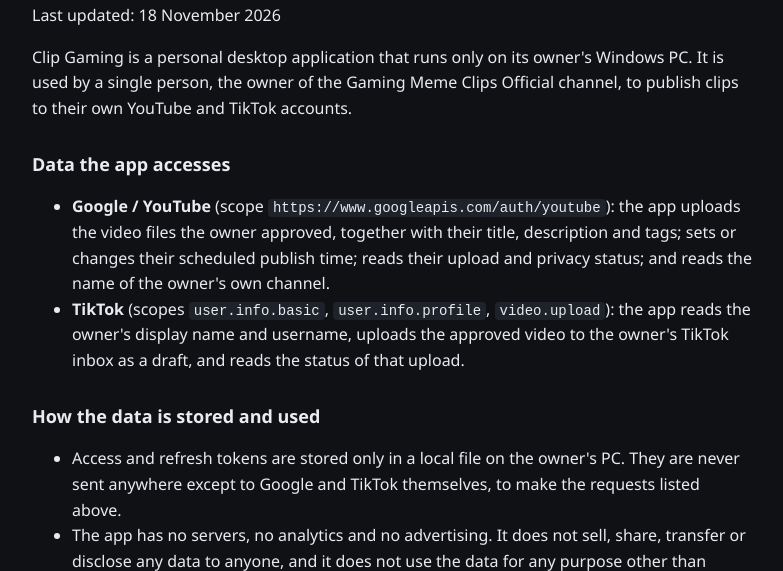
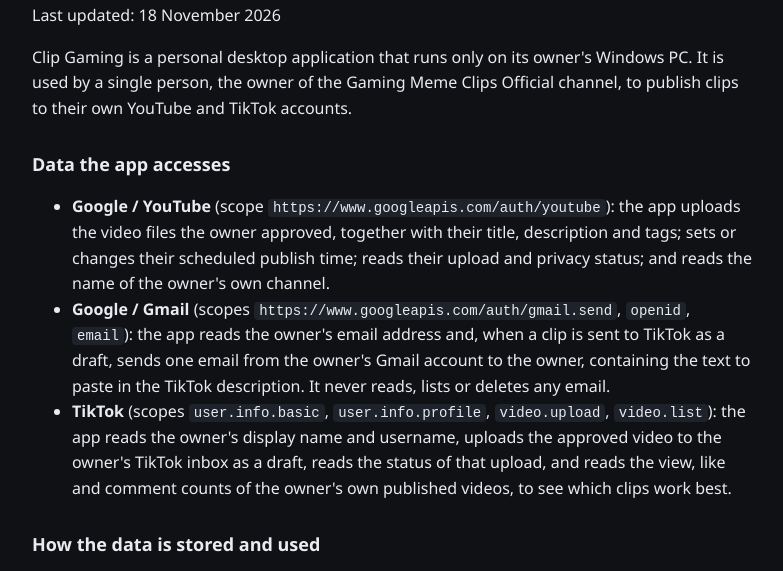
Before and after one commit to gamingmemeclipsofficial-afk/gamingmemeclipsofficial-afk.github.io, a plain HTML site: page privacy.html in a window 1280 px wide. Shown: the part 159-730 px from the top of the page, without its empty margins (248-1031 px from the left). Drawn offline with Linux system fonts and the light colour scheme.

Commit message:
Update privacy.html

```diff
--- a/privacy.html
+++ b/privacy.html
@@ -19,9 +19,14 @@
     <li><b>Google / YouTube</b> (scope <code>https://www.googleapis.com/auth/youtube</code>): the app uploads the video files
       the owner approved, together with their title, description and tags; sets or changes their scheduled publish time;
       reads their upload and privacy status; and reads the name of the owner's own channel.</li>
-    <li><b>TikTok</b> (scopes <code>user.info.basic</code>, <code>user.info.profile</code>, <code>video.upload</code>): the app
-      reads the owner's display name and username, uploads the approved video to the owner's TikTok inbox as a draft, and
-      reads the status of that upload.</li>
+    <li><b>Google / Gmail</b> (scopes <code>https://www.googleapis.com/auth/gmail.send</code>, <code>openid</code>,
+      <code>email</code>): the app reads the owner's email address and, when a clip is sent to TikTok as a draft, sends one
+      email from the owner's Gmail account to the owner, containing the text to paste in the TikTok description. It never
+      reads, lists or deletes any email.</li>
+    <li><b>TikTok</b> (scopes <code>user.info.basic</code>, <code>user.info.profile</code>, <code>video.upload</code>,
+      <code>video.list</code>): the app reads the owner's display name and username, uploads the approved video to the owner's
+      TikTok inbox as a draft, reads the status of that upload, and reads the view, like and comment counts of the owner's own
+      published videos, to see which clips work best.</li>
   </ul>
 
   <h2>How the data is stored and used</h2>
```
